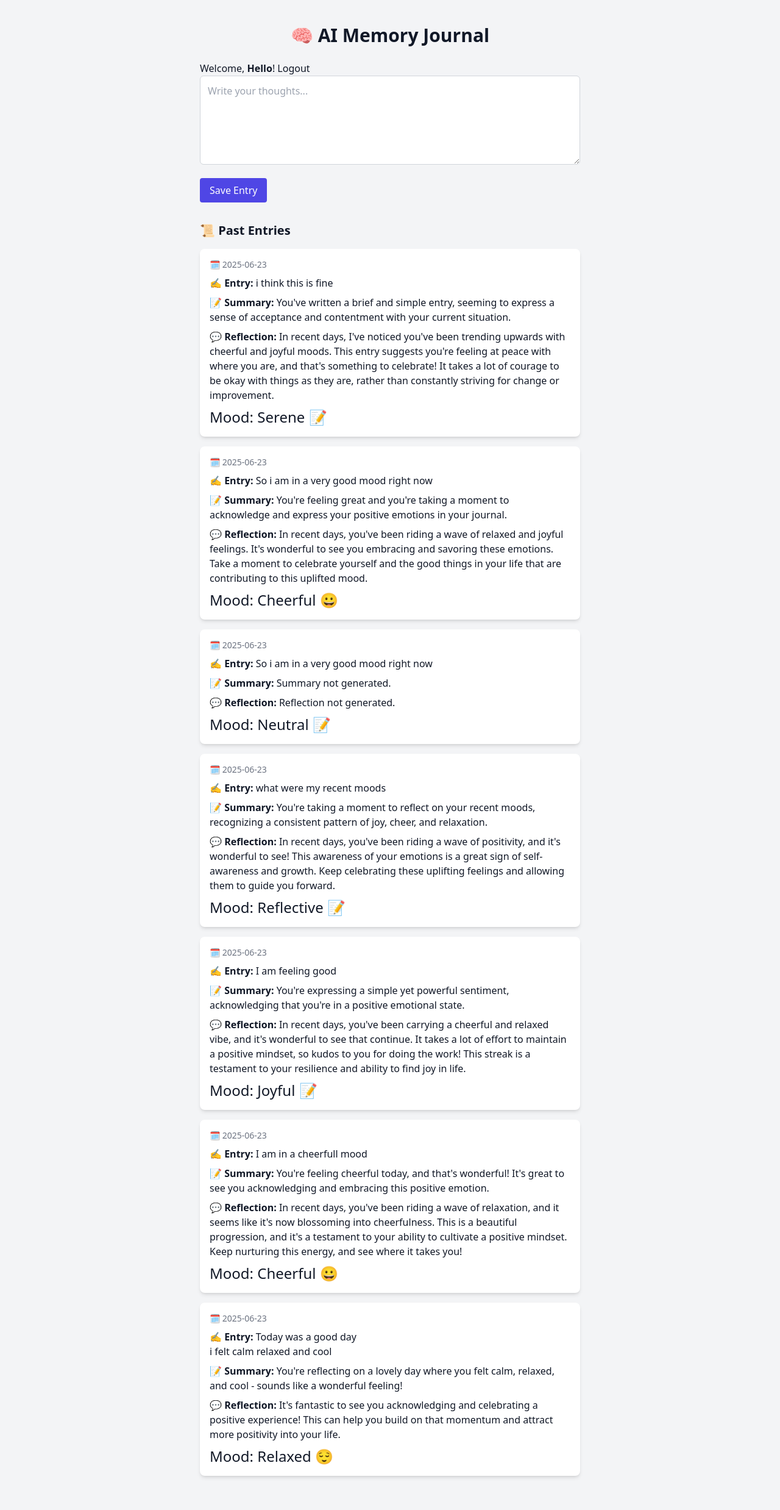
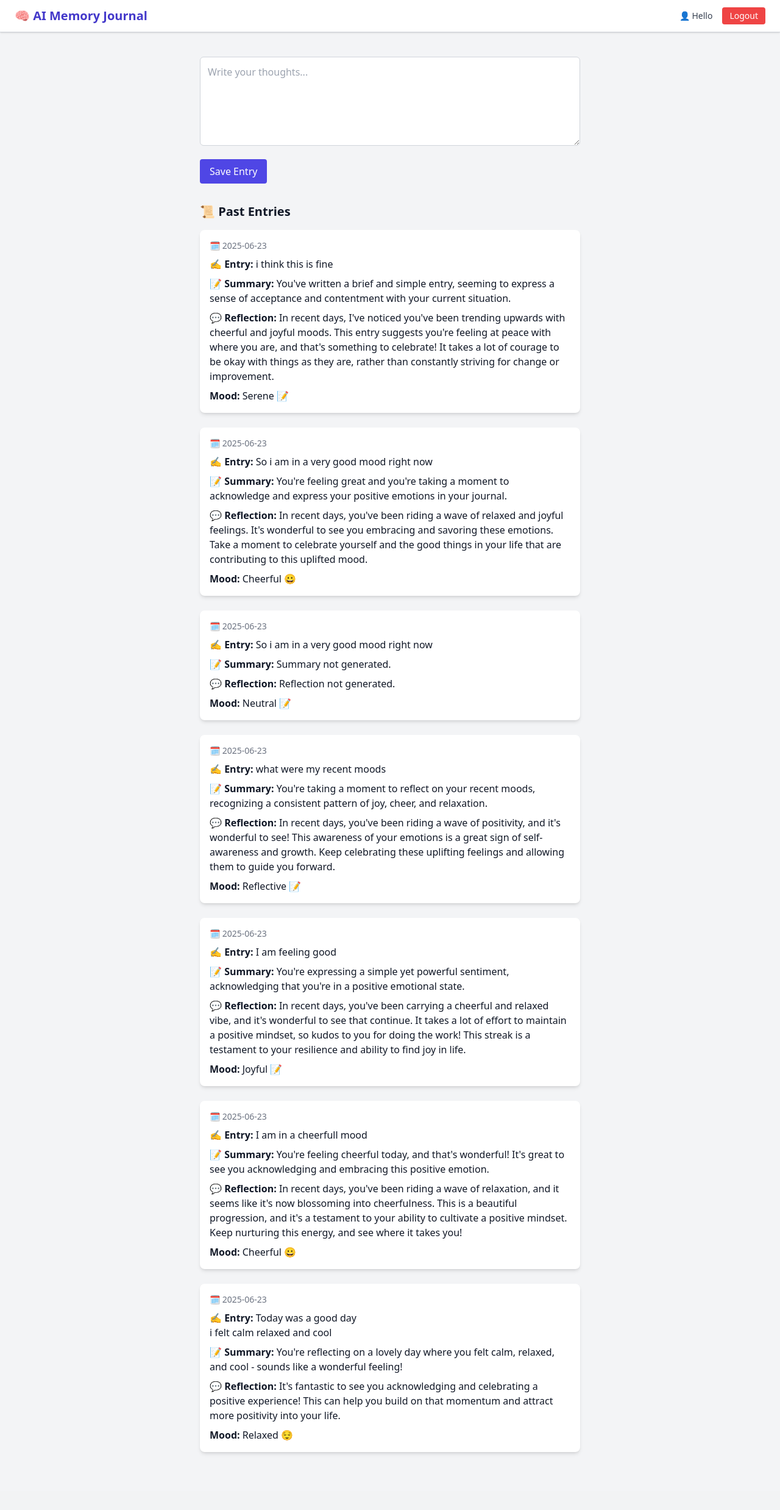
Before and after one commit to Tanishq2540/ai-memory-journal, a Flask app: page /journal in a window 1280 px wide. Shown: the whole page at 61% size. After the commit the page ends 2384 px from the top, so only its background shows below. Run offline with Flask 3, Linux system fonts and the light colour scheme; a user stored in the database is signed in; data comes from the database, SQL or seed files in the repository; both versions use the stored data as it was after the commit; some libraries are stand-ins or nearby versions.

Commit message:
Added css styling

```diff
--- a/app.py
+++ b/app.py
@@ -2,8 +2,8 @@ import sqlite3
 from groq_helper import generate_summary_and_reflection
 from dotenv import load_dotenv
 from flask import Flask, render_template, request, redirect, session, url_for
+from werkzeug.security import generate_password_hash, check_password_hash
 from datetime import datetime
-from werkzeug.security import generate_password_hash, check_password_hash
 
 load_dotenv()
 app = Flask(__name__)
@@ -82,7 +82,6 @@ def login():
         user = conn.execute("SELECT * FROM users WHERE username = ?", (username,)).fetchone()
         conn.close()
         if user and check_password_hash(user["password"], password):
-            session["user_id"] = user["id"]
             session["username"] = user["username"]
             return redirect("/journal")
         return "Invalid username or password."
--- a/groq_helper.py
+++ b/groq_helper.py
@@ -25,7 +25,6 @@ MOOD_EMOJI_MAP = {
     "energized": "⚡",
     "neutral": "📝",
     "frustrated": "😣",
-    "cheerful": "😀"
 }
 
 
--- a/templates/journal.html
+++ b/templates/journal.html
@@ -1,46 +1,64 @@
 <!DOCTYPE html>
-<html lang="en">
+<html lang="en" class="dark">
 <head>
   <meta charset="UTF-8">
   <title>AI Memory Journal</title>
+    <script>
+    tailwind.config = {
+      darkMode: 'class'
+    }
+  </script>
+
   <script src="https://cdn.tailwindcss.com"></script>
 </head>
-<body class="bg-gray-100 text-gray-900 font-sans">
+<body class="bg-gray-100 dark:bg-gray-900 text-gray-900 dark:text-gray-100 font-sans">
+
+  <!-- 🔹 Top Navigation Bar -->
+  <div class="w-full bg-white dark:bg-gray-800 border-b border-gray-300 dark:border-gray-700 px-6 py-3 flex justify-between items-center shadow">
+    <h1 class="text-xl font-bold text-indigo-700 dark:text-indigo-300">🧠 AI Memory Journal</h1>
+    <div class="flex items-center space-x-4">
+      <span class="text-sm font-medium text-gray-700 dark:text-gray-300">👤 {{ session['username'] }}</span>
+      <a href="/logout" class="text-sm bg-red-500 hover:bg-red-600 text-white px-3 py-1 rounded">Logout</a>
+    </div>
+  </div>
+
+  <!-- 🔹 Main Content -->
   <div class="max-w-2xl mx-auto py-10 px-6">
-    <h1 class="text-3xl font-bold mb-6 text-center">🧠 AI Memory Journal</h1>
 
-    <p>
-    Welcome, <strong>{{ session['username'] }}</strong>!
-    <a href="/logout">Logout</a>
-</p>
     <!-- Journal Entry Form -->
     <form action="/journal" method="POST" class="mb-8">
-      <textarea name="entry" rows="5" required placeholder="Write your thoughts..." class="w-full p-3 border border-gray-300 rounded-md focus:outline-none focus:ring focus:ring-indigo-200"></textarea>
+      <textarea name="entry" rows="5" required placeholder="Write your thoughts..." class="w-full p-3 border border-gray-300 dark:border-gray-700 bg-white dark:bg-gray-800 text-gray-900 dark:text-gray-100 rounded-md focus:outline-none focus:ring focus:ring-indigo-200"></textarea>
       <button type="submit" class="mt-4 px-4 py-2 bg-indigo-600 text-white rounded hover:bg-indigo-700">Save Entry</button>
     </form>
 
     <!-- Past Entries -->
     <h2 class="text-xl font-semibold mb-4">📜 Past Entries</h2>
     {% for entry in entries %}
-      <div class="bg-white shadow-md rounded-lg p-4 mb-4">
+      <div class="bg-white dark:bg-gray-800 shadow-md rounded-lg p-4 mb-6">
         <p class="text-sm text-gray-500">🗓️ {{ entry['date'] }}</p>
         <p class="mt-2 whitespace-pre-wrap"><strong>✍️ Entry:</strong> {{ entry['content'] }}</p>
         <p class="mt-2"><strong>📝 Summary:</strong> {{ entry['ai_summary'] }}</p>
         <p class="mt-2"><strong>💬 Reflection:</strong> {{ entry['ai_reflection'] }}</p>
-<p class="mt-2 text-2xl">Mood: {{ entry['mood']|capitalize }} {{ {
+        <p class="mt-2 "><strong>
+          Mood:</strong> {{ entry['mood']|capitalize }}
+          {{ {
             'happy': '😄', 'sad': '😢', 'angry': '😠', 'anxious': '😰',
             'excited': '🤩', 'calm': '😌', 'tired': '😴', 'stressed': '😫',
             'confused': '😕', 'motivated': '💪', 'grateful': '🙏', 'lonely': '😔',
-  'relaxed': '😌', 'confident': '💪', 'energized': '⚡', 'neutral': '📝', 'uneasy': '😟', 'frustrated': '😣', 'cheerful': '😀'
+            'relaxed': '😌', 'confident': '💪', 'energized': '⚡', 'neutral': '📝',
+            'uneasy': '😟', 'frustrated': '😣', 'cheerful': '😀'
           }[entry['mood']] if entry['mood'] in [
             'happy', 'sad', 'angry', 'anxious', 'excited', 'calm', 'tired',
             'stressed', 'confused', 'motivated', 'grateful', 'lonely',
-  'relaxed', 'confident', 'energized', 'neutral', 'uneasy', 'frustrated', 'cheerful'
-] else '📝' }}</p>
+            'relaxed', 'confident', 'energized', 'neutral', 'uneasy',
+            'frustrated', 'cheerful'
+          ] else '📝' }}
+        </p>
       </div>
     {% else %}
       <p class="text-gray-500">No entries yet. Start writing!</p>
     {% endfor %}
   </div>
+
 </body>
 </html>
```
Also changed, not shown: templates/index.html (+11 -9 lines), templates/login.html (+13 -13 lines), templates/register.html (+21 -6 lines), database.db. Lines whose indentation alone changed are shown as unchanged.
